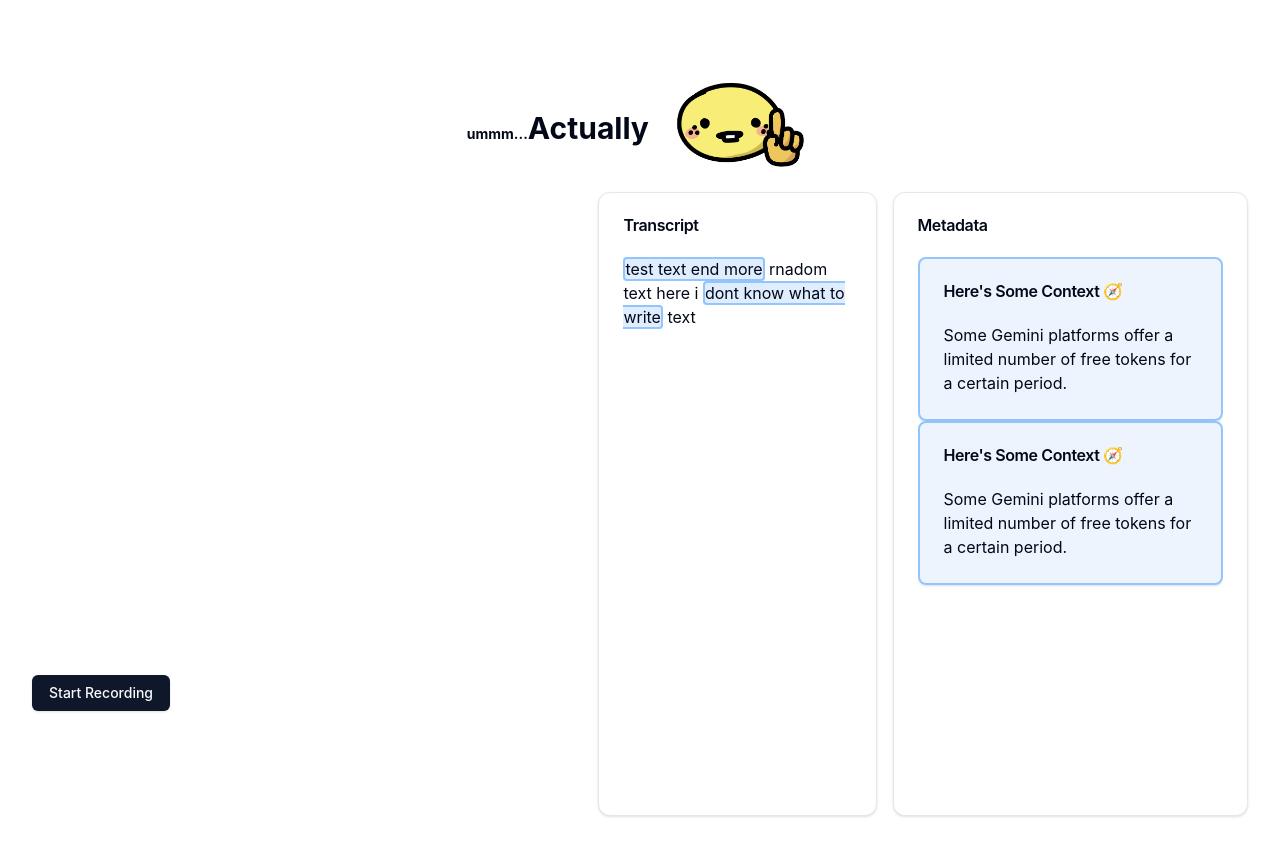
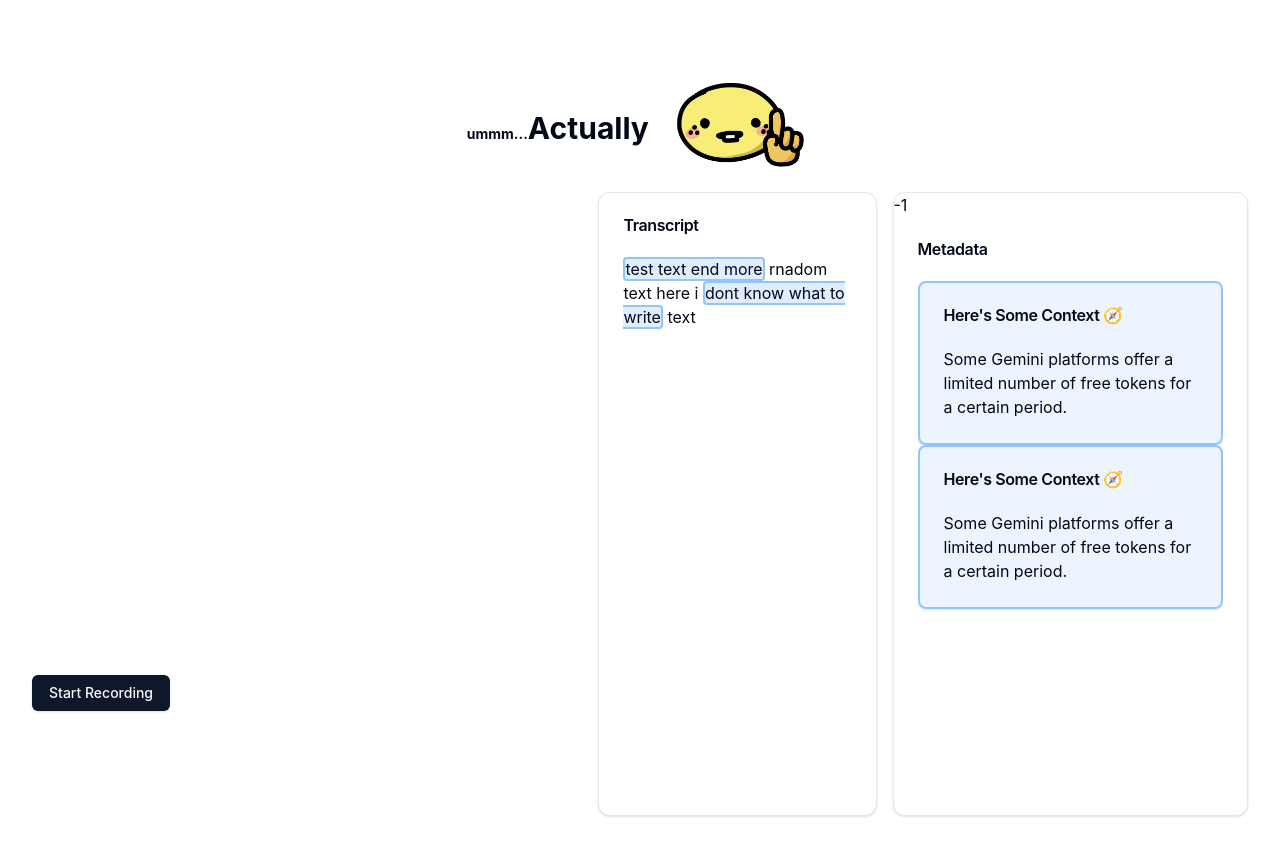
Before and after one commit to ArsalaanAli/Eavesdrop, a React (Vite) app in the folder Frontend/: page / in a window 1280 px wide. Before the commit the page ends 833 px from the top, so only its background shows below. Built offline with nearby package versions, Linux system fonts and the light colour scheme; no server answers.

Commit message:
fix focused cards

```diff
--- a/Frontend/src/App.jsx
+++ b/Frontend/src/App.jsx
@@ -34,7 +34,7 @@ export default function App() {
   const idx = useRef(-1)
   const camStream = useRef(null)
   const recognizerRef = useRef(null)
-  const [focused, setFocused] = useState()
+  const [focused, setFocused] = useState(-1)
 
   const [highlights, setHighlights] = useState([
     {
@@ -142,9 +142,13 @@ export default function App() {
 
     socket.on("highlight", (highlights) => {
       console.log(`Received highlights: ${highlights}`)
-      highlights["id"] = uuid()
+      // highlights["id"] = uuid()
+      const newHighlights = highlights.map((high) => {
+        high["id"] = uuid()
+        return high
+      })
 
-      setHighlights((prev) => [...prev, ...highlights])
+      setHighlights((prev) => [...prev, ...newHighlights])
     })
 
     recognizerRef.current.startContinuousRecognitionAsync()
@@ -177,7 +181,7 @@ export default function App() {
   }, [])
 
   useEffect(() => {
-    (highlights);
+    console.log(highlights);
     setHighlightedTranscript(
       GetHighlightedTranscript(transcript, highlights, setFocused),
     )
@@ -238,6 +242,7 @@ export default function App() {
                     ? "true"
                     : "context"
 
+
                 return (
                   <Card
                     key={index}
```
